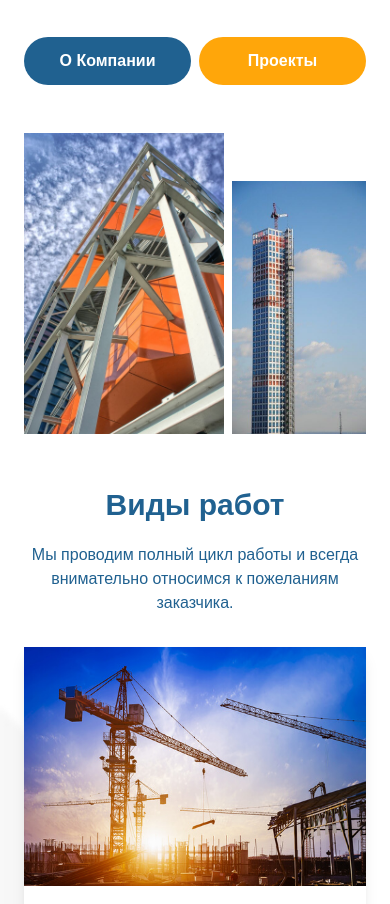
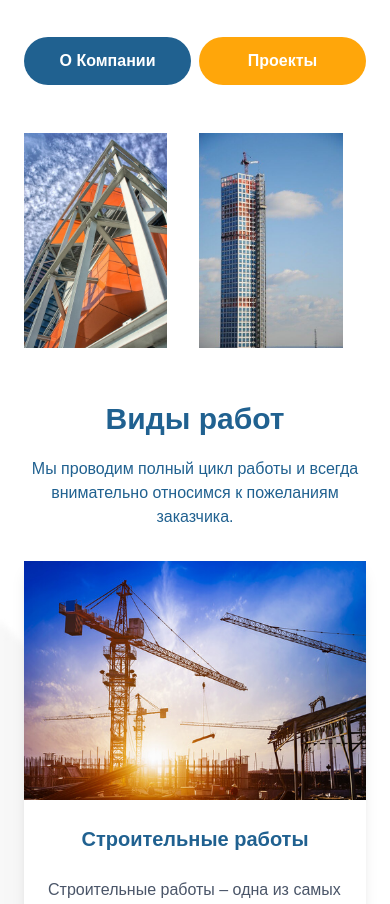
Before and after one commit to atogz/mde, a Vue app: page / in a window 390 px wide. Shown: the part 940-1844 px from the top of the page. Built offline with nearby package versions, Linux system fonts and the light colour scheme; what v-img would draw is missing.

Commit message:
Фиксы адаптива

```diff
--- a/src/views/Home.vue
+++ b/src/views/Home.vue
@@ -33,12 +33,12 @@
             </div>
             <div class="w-full mt-12 md:mt-0 md:w-1/2 md:pl-12">
                 <div class="w-full flex">
-                    <div class="w-3/5 mr-2">
-                        <img class="xxl:hidden" src="../assets/img/welcome_lg.jpg" />
+                    <div class="w-full md:w-3/5 mr-2">
+                        <img class="xxl:hidden welcome-image" src="../assets/img/welcome_lg.jpg" />
                         <img class="hidden xxl:block" src="../assets/img/welcome_lg_desktop.jpg">
                     </div>
-                    <div class="w-2/5 flex">
-                        <img class="pt-12 xxl:hidden" src="../assets/img/welcome_sm.jpg" />
+                    <div class="w-full md:w-2/5 flex">
+                        <img class="xxl:hidden welcome-image" src="../assets/img/welcome_sm.jpg" />
                         <img class="pt-12 hidden xxl:block" src="../assets/img/welcome_sm_desktop.jpg" />
                     </div>
                 </div>
@@ -269,4 +269,10 @@ export default {
         display: flex;
         justify-content: center;
     }
+
+    @media only screen and (max-width: 660px) {
+        .welcome-image {
+            max-height: 215px !important;
+        }
+    }
 </style>
```
